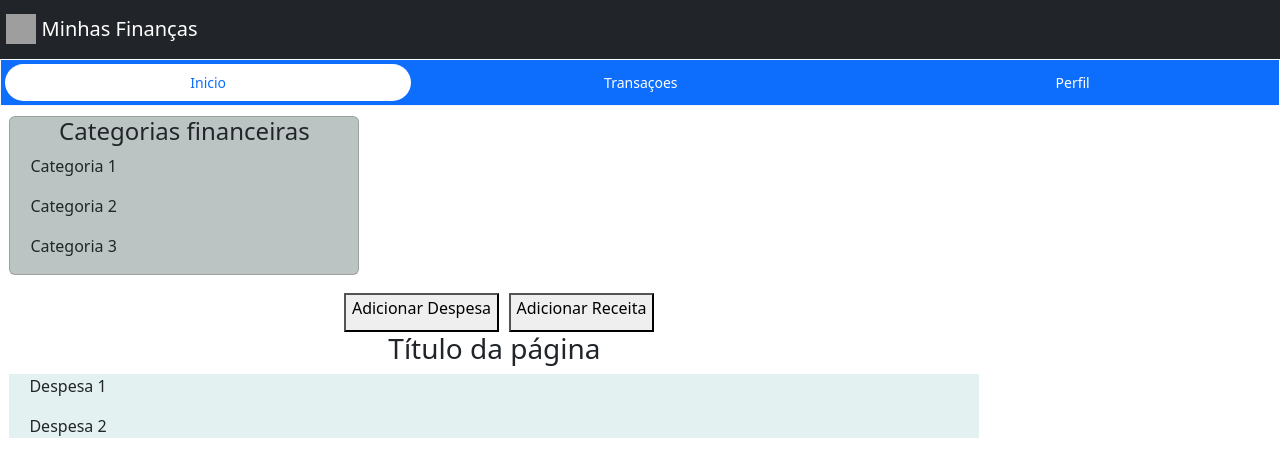
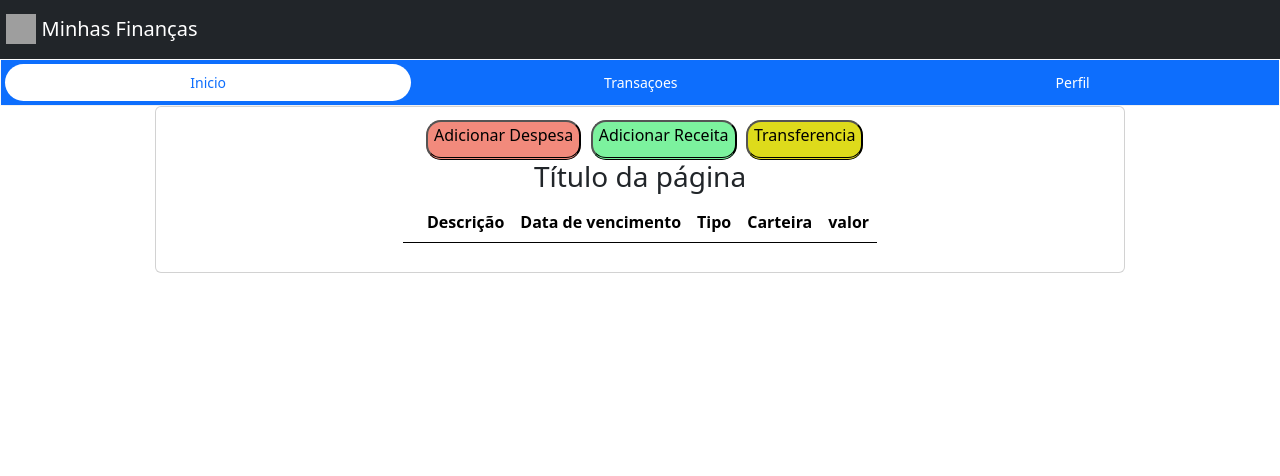
Before and after one commit to BrendaRaveli/FrontMyFinances, an Angular app: page /transactions in a window 1280 px wide. Shown: the top 476 px of the page. Built offline with nearby package versions, Linux system fonts and the light colour scheme; grey boxes are pictures that could not be loaded.

Commit message:
feat: alteração visual - modificações no css total

```diff
--- a/src/app/transactions/category-financial/category-financial.component.css
+++ b/src/app/transactions/category-financial/category-financial.component.css
@@ -1,4 +1,4 @@
-div, section {
+/* div, section {
     text-align: center;
 }
 section {
@@ -7,6 +7,5 @@ section {
     padding-right: 20px;
 }
 .card{
-    /* width: 90%; */
     background-color: rgba(185, 194, 192, 0.966);
-}
+} */
--- a/src/app/transactions/category-financial/category-financial.component.html
+++ b/src/app/transactions/category-financial/category-financial.component.html
@@ -1,4 +1,4 @@
-<!DOCTYPE html>
+<!-- <!DOCTYPE html>
 <html lang="pt-br">
 
 <head>
@@ -22,4 +22,4 @@
 </body>
 
 </html>
-<!-- <div class="card" fxflex style="padding-right: 30%;"> -->
+<div class="card" fxflex style="padding-right: 30%;"> -->
--- a/src/app/transactions/financial-movements/financial-movements.component.css
+++ b/src/app/transactions/financial-movements/financial-movements.component.css
@@ -1,19 +1,45 @@
-div {
+/* div {
     text-align: center;
 }
+padding-left: 20px;
+padding-right: 20px;
+text-align: left;
+background-color: rgb(227, 241, 240);
+margin-right: auto;
+margin-left: auto;
+ */
+ .transactios {
+text-align: center;
+}
+
+
 button {
-    display: inline;
+    /* display: inline;     */
     padding-bottom: 10px;
     margin-left: 0.25cm;
-}
-.transactios {
-    /* width: 90%; */
-    padding-left: 20px;
-    padding-right: 20px;
-    text-align: left;
-    background-color: rgb(227, 241, 240);
-    margin-right: auto;
-    margin-left: auto;
-    /* background-image: url(https://png.pngtree.com/png-vector/20190618/ourlarge/pngtree-economyfinancemoneyinformationreports-flat-color-icon-ve-png-image_1488639.jpg) ; */
+    /* border-radius: 15%; */
+    border-bottom: double;
+    border-radius: 15px;
 
 }
+.bottons{
+    justify-content: center;
+    display: flex;
+    justify-content: center;
+    align-items: center;
+}
+.expense{
+    background-color: rgb(242, 138, 124);
+}
+.financial-income{
+    background-color: rgb(124, 242, 158);
+}
+.transfer{
+    background-color: rgb(222, 219, 27);
+
+}
+
+.table{
+    text-align: center;
+
+}
--- a/src/app/transactions/financial-movements/financial-movements.component.html
+++ b/src/app/transactions/financial-movements/financial-movements.component.html
@@ -10,19 +10,26 @@
     <main>
         <div>
 
-            <div class="botao">
-                <Button>
+            <div class="bottons">
+                <Button class="expense">Adicionar Despesa</Button>
+                <Button class="financial-income">Adicionar Receita</Button>
+                <Button class="transfer">Transferencia</Button>
+            </div>
 
-                    Adicionar Despesa
-                </Button>
-                <Button>Adicionar Receita</Button>
+            <div class="transactios">
                 <h3>Título da página</h3>
-            </div>
-            <div class="transactios">
-                <section>
-                    <p>Despesa 1</p>
-                    <p>Despesa 2</p>
-                </section>
+                <table class="table">
+                    <header>
+                        <tr>
+                            <th></th>
+                            <th>Descrição</th>
+                            <th>Data de vencimento</th>
+                            <th>Tipo</th>
+                            <th>Carteira</th>
+                            <th>valor</th>
+                        </tr>
+                    </header>
+                </table>
             </div>
 
         </div>
--- a/src/app/transactions/transactions.component.css
+++ b/src/app/transactions/transactions.component.css
@@ -1,20 +1,25 @@
-
-.principal {
-    /* display: inline-block; */
-}
+/*
 
 .item-1 {
  display: inline-block;
  width: 350px;
  margin-right: 0.25cm;
  margin: 0.25cm;
- /* height: 150px; */
- /* padding-top: 25%; */
+
 }
-.item-2 {
-    display: inline-block;
+*/
+.main{
+    display: flex;
+    justify-content: center;
+
+}
+
+.card {
+
+    /* display: inline-block; */
     width: 970px;
-    margin: 0.25cm;
-    /* height: 150px; */
+    /* margin: 0.25cm; */
+    padding: 1%;
+    align-items: center;
 
    }
--- a/src/app/transactions/transactions.component.html
+++ b/src/app/transactions/transactions.component.html
@@ -2,11 +2,11 @@
 <html lang="pt-br">
 
 <body>
-    <div class="principal">
+    <div class="main">
         <div class="item-1">
             <app-category-financial></app-category-financial>
         </div>
-        <div class="item-2">
+        <div class="item-2 card">
             <app-financial-movements></app-financial-movements>
         </div>
     </div>
```
